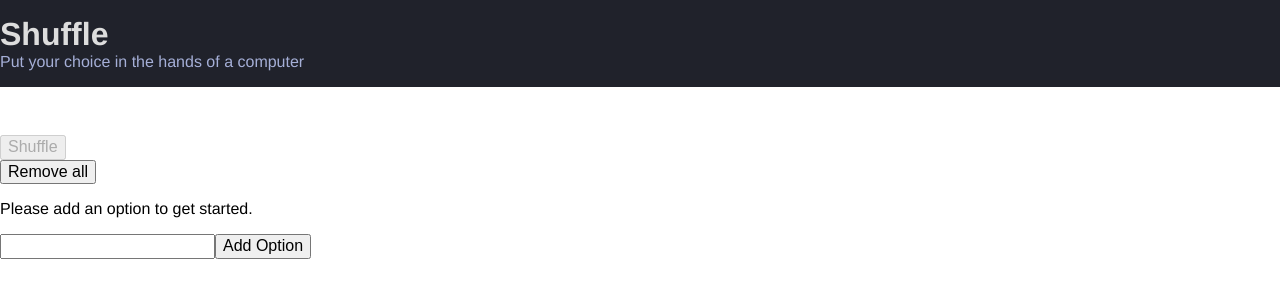
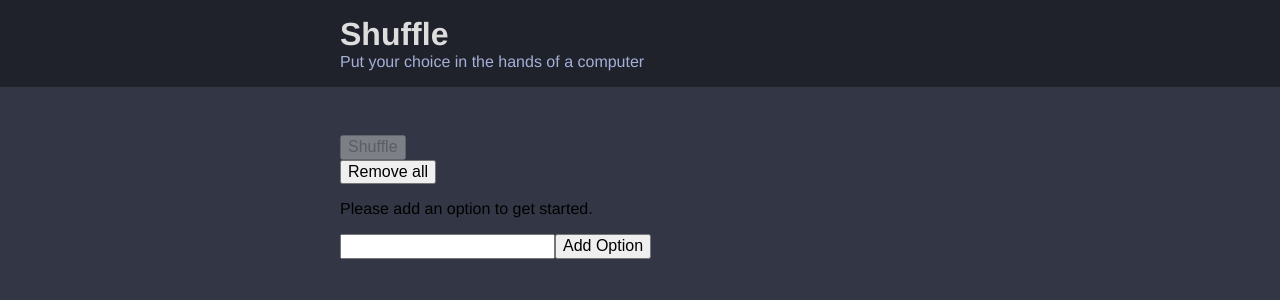
Before and after one commit to onurcankaya/react-shuffle-app, a React app: page / in a window 1280 px wide. Shown: the top 300 px of the page. Built offline with nearby package versions, Linux system fonts and the light colour scheme.

Commit message:
implemented some scss variables for colors and sizes

```diff
--- a/src/components/App.js
+++ b/src/components/App.js
@@ -78,14 +78,16 @@
     return (
       <div>
         <Header subtitle={subtitle} />
+        <div className="container">
           <Action hasOptions={options.length > 0} handlePick={this.handlePick} />
           <Options
             handleDeleteOptions={this.handleDeleteOptions}
             handleRemoveOption={this.handleRemoveOption}
             options={options}
           />
+          <AddOption handleAddOption={this.handleAddOption} />
+          </div>
           <OptionModal handleCloseModal={this.handleCloseModal} selectedOption={selectedOption} />
-        <AddOption handleAddOption={this.handleAddOption} />
       </div>
     )
   }
--- a/src/components/Header.js
+++ b/src/components/Header.js
@@ -3,8 +3,10 @@
 const Header = ({ title, subtitle }) => {
   return (
     <div className="header">
-      <h1 className="header__title">{title}</h1>
-      {subtitle && <h2 className="header__subtitle">{subtitle}</h2>}
+      <div className="container">
+        <h1 className="header__title">{title}</h1>
+        {subtitle && <h2 className="header__subtitle">{subtitle}</h2>}
+      </div>
     </div>
   )
 }
--- a/src/styles/base/_base.scss
+++ b/src/styles/base/_base.scss
@@ -4,7 +4,8 @@
 
 body {
   font-family: Helvetica, Arial, sans-serif;
-  font-size: 1.6rem;
+  font-size: $m-size;
+  background-color: $dark-blue;
 }
 
 h1 {
--- /dev/null
+++ b/src/styles/base/_settings.scss
@@ -0,0 +1,9 @@
+// colors
+$dark-blue: #333745;
+$off-black: #20222b;
+$off-white: #a5afd7;
+
+// spacing
+$m-size: 1.6rem;
+$l-size: 3.2rem;
+$xl-size: 4.8rem;
--- /dev/null
+++ b/src/styles/components/_container.scss
@@ -0,0 +1,5 @@
+.container {
+  max-width: 60rem;
+  margin: 0 auto;
+  padding: 0 $m-size;
+}
--- a/src/styles/components/_header.scss
+++ b/src/styles/components/_header.scss
@@ -1,18 +1,18 @@
 .header {
-  background: #20222b;
+  background: $off-black;
   color: #ddd;
-  margin-bottom: 4.8rem;
-  padding: 1.6rem 0;
+  margin-bottom: $xl-size;
+  padding: $m-size 0;
 }
 
 .header__title {
-  font-size: 3.2rem;
+  font-size: $l-size;
   margin: 0;
 }
 
 .header__subtitle {
-  color: #a5afd7;
-  font-size: 1.6rem;
+  color: $off-white;
+  font-size: $m-size;
   font-weight: 500;
   margin: 0;
 }
--- a/src/styles/styles.scss
+++ b/src/styles/styles.scss
@@ -1,2 +1,4 @@
+@import './base/settings';
 @import './base/base';
+@import './components/container';
 @import './components/header';
```
Lines whose indentation alone changed are shown as unchanged.
